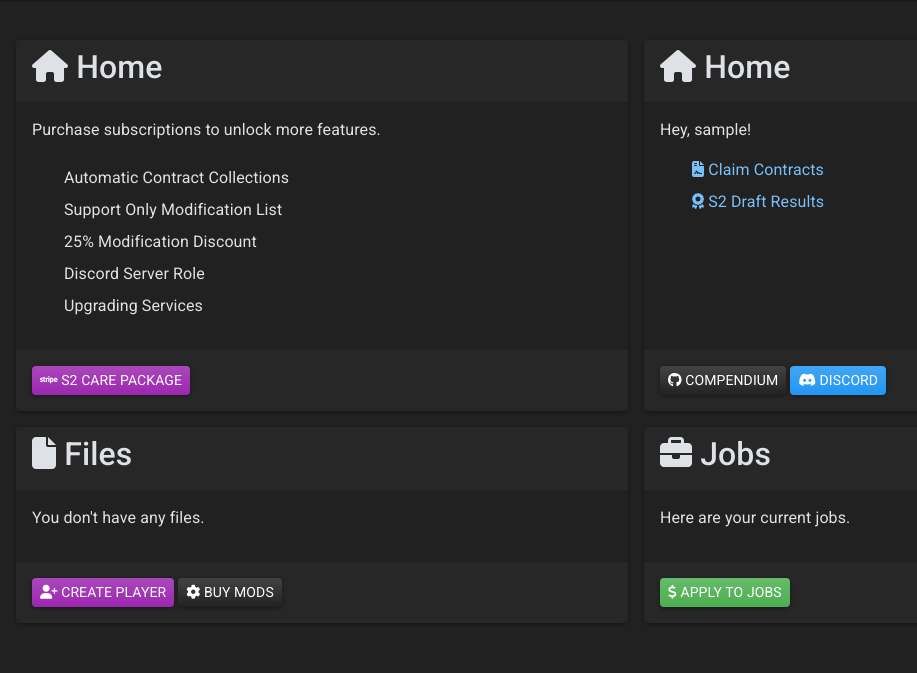
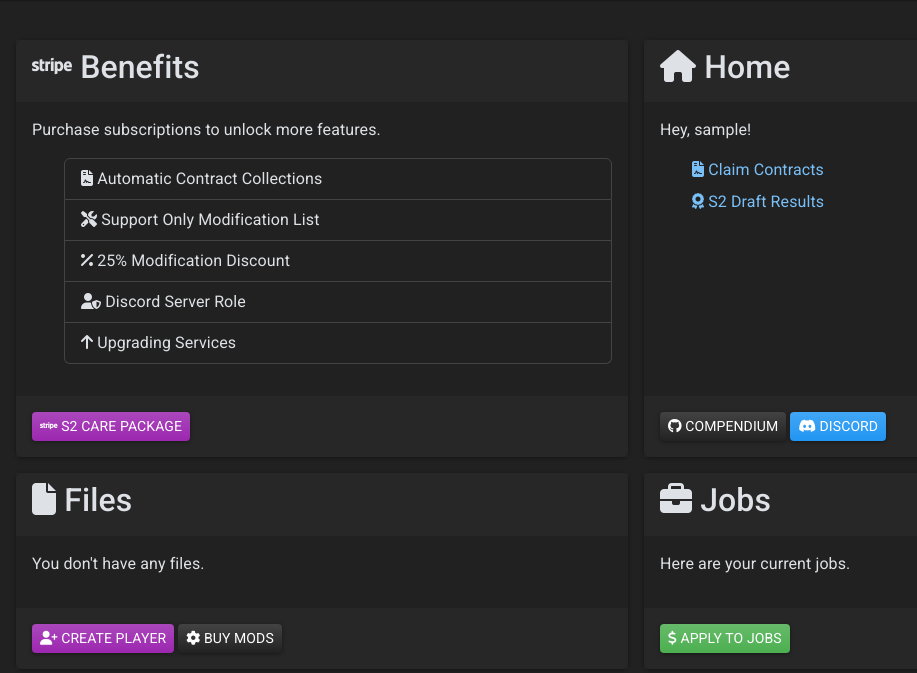
Before and after one commit to doublesync/TheRussellCup, a Django app: page / in a window 1280 px wide. Shown: the part 85-758 px from the top of the page, without its empty margins (4-921 px from the left). Run offline with Django 5.2, Linux system fonts and the light colour scheme; the visitor is signed in with stand-in values (Sample User, id 1); data that the repository does not hold is empty; some libraries are stand-ins or nearby versions.

Commit message:
Added modification discount support

```diff
--- a/accounts/admin.py
+++ b/accounts/admin.py
@@ -10,7 +10,7 @@ class CustomUserAdmin(UserAdmin):
     add_form = CustomUserCreationForm
     form = CustomUserChangeForm
     model = CustomUser
-    list_display = ['username', 'can_pay_players', 'can_mark_upgrades', 'auto_collect_for', 'sp', 'xp']
+    list_display = ['username', 'can_pay_players', 'can_mark_upgrades', 'has_care_package', 'sp', 'xp']
     fieldsets = UserAdmin.fieldsets + (
-        ('Custom Fields', {'fields': ('can_pay_players', 'can_mark_upgrades', 'auto_collect_for', 'sp', 'xp')}),
+        ('Custom Fields', {'fields': ('can_pay_players', 'can_mark_upgrades', 'has_care_package', 'sp', 'xp')}),
     )
--- a/accounts/forms.py
+++ b/accounts/forms.py
@@ -6,10 +6,10 @@ class CustomUserCreationForm(UserCreationForm):
 
     class Meta(UserCreationForm.Meta):
         model = CustomUser
-        fields = ('email', 'username', 'can_pay_players', 'can_mark_upgrades', 'auto_collect_for',)
+        fields = ('email', 'username', 'can_pay_players', 'can_mark_upgrades', 'has_care_package',)
 
 class CustomUserChangeForm(UserChangeForm):
 
     class Meta:
         model = CustomUser
-        fields = ('email', 'username', 'can_pay_players', 'can_mark_upgrades', 'auto_collect_for',)
+        fields = ('email', 'username', 'can_pay_players', 'can_mark_upgrades', 'has_care_package',)
--- a/accounts/models.py
+++ b/accounts/models.py
@@ -12,7 +12,7 @@ class CustomUser(AbstractUser):
     xp = models.IntegerField(default=0)
     can_pay_players = models.BooleanField(default=False)
     can_mark_upgrades = models.BooleanField(default=False)
-    auto_collect_for = models.BooleanField(default=False)
+    has_care_package = models.BooleanField(default=False)
 
     def __str__(self):
         return self.username
--- a/simulation/config.py
+++ b/simulation/config.py
@@ -1,14 +1,15 @@
 # User configuration
 CONFIG_USER = {
     "MAX_PLAYERS": 1,
+    "CARE_PACKAGE_MOD_DISCOUNT": 0.25,
 }
 
 # Season configuration
 # Really this is just for limiting how much a player can earn each 'game week'
 # It has no correlation to the seasons that will appear in the stats app
 CONFIG_SEASON = {
-    "CURRENT_WEEK": 3,
-    "GAME_WEEK": 3,
+    "CURRENT_WEEK": 4,
+    "GAME_WEEK": 4,
     "CURRENT_SEASON": 2,
     "MAX_SP_WEEK": 90,
     "MAX_SP_SEASON": 1620,
--- a/stafftools/views.py
+++ b/stafftools/views.py
@@ -53,8 +53,8 @@ def pay_auto_collections(request):
     if not request.user.can_pay_players:
         return HttpResponse("You are not authorized to pay users.")
     # Make the function to pay players
-    # Get all players that have auto_collect_for set to True
-    users = CustomUser.objects.filter(auto_collect_for=True)
+    # Get all players that have has_care_package set to True
+    users = CustomUser.objects.filter(has_care_package=True)
     response = "💸 Auto Collection Results 💸<br>"
     # Run Payment.pay_contracts for each player
     for user in users:
--- a/templates/pages/home.html
+++ b/templates/pages/home.html
@@ -10,17 +10,29 @@
         <div class="col-md-6 gx-3 gy-3">
             <div class="card h-100">
                 <div class="card-header">
-                    <h2><i class="fa-solid fa-home"></i> Home</h2>
+                    <h2><i class="fa-brands fa-stripe"></i> Benefits</h2>
                 </div>
                 <div class="card-body">
                     <p>Purchase subscriptions to unlock more features.</p>
                     <ul>
                         <ul class="list-group mt-2">
-                            <li class="list-group mt-2">Automatic Contract Collections</li>
-                            <li class="list-group mt-2">Support Only Modification List</li>
-                            <li class="list-group mt-2">25% Modification Discount</li>
-                            <li class="list-group mt-2">Discord Server Role</li>
-                            <li class="list-group mt-2">Upgrading Services</li>
+                            <ul class="list-group">
+                                <li class="list-group-item">
+                                    <i class="fas fa-file-contract"></i> Automatic Contract Collections
+                                </li>
+                                <li class="list-group-item">
+                                    <i class="fas fa-tools"></i> Support Only Modification List
+                                </li>
+                                <li class="list-group-item">
+                                    <i class="fas fa-percentage"></i> 25% Modification Discount
+                                </li>
+                                <li class="list-group-item">
+                                    <i class="fas fa-user-shield"></i> Discord Server Role
+                                </li>
+                                <li class="list-group-item">
+                                    <i class="fas fa-arrow-up"></i> Upgrading Services
+                                </li>
+                            </ul>
                         </ul>
                     </ul>
                 </div>
--- a/templates/players/fragments/modlist_fragment.html
+++ b/templates/players/fragments/modlist_fragment.html
@@ -8,6 +8,7 @@
                     <th><i class="fa-solid fa-gear"></i> Modification</th>
                     <th><i class="fa-solid fa-clock"></i> Multi Buy</th>
                     <th><i class="fa-solid fa-star"></i> XP Price</th>
+                    <th><i class="fa-solid fa-star"></i> w/ Discount</th>
                 </tr>
             </thead>
             <tbody class="table table-dark table-hover">
@@ -19,6 +20,7 @@
                             <td>{{ mod.item }}</td>
                             <td>{{ mod.multi_buy }}</td>
                             <td>{{ mod.xp_price }}</td>
+                            <td>{{ mod.xp_price_with_discount }}</td>
                         </tr>
                         <!-- Let's make a hidden row that contains the submit button -->
                         <tr class="collapse" id="purchase-{{ mod.id }}">
```
Also changed, not shown: players/models.py (+8 -0 lines), players/views.py (+6 -3 lines), accounts/migrations/0007_rename_auto_collect_for_customuser_has_care_package.py (added), logs/migrations/0033_alter_paymentlog_week_alter_upgradelog_week.py (added), logs/migrations/0034_alter_paymentlog_week_alter_upgradelog_week.py (added), players/migrations/0037_modification_xp_price_with_discount.py (added).
